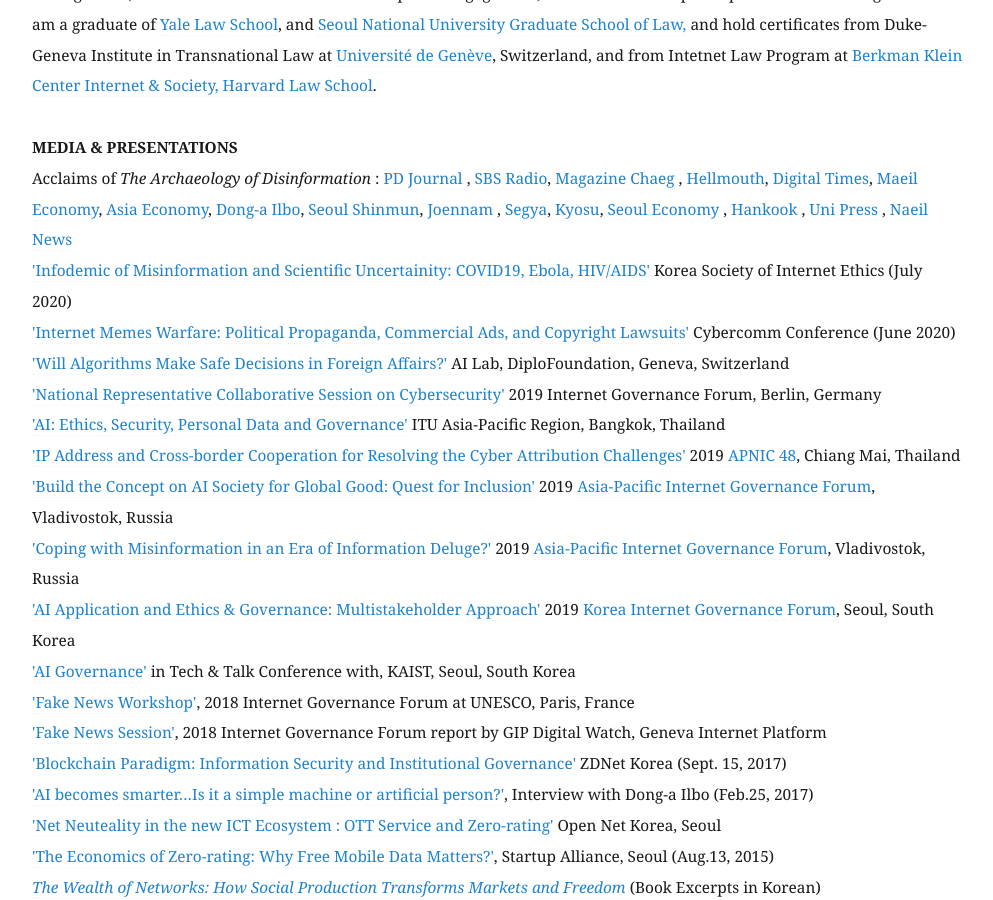
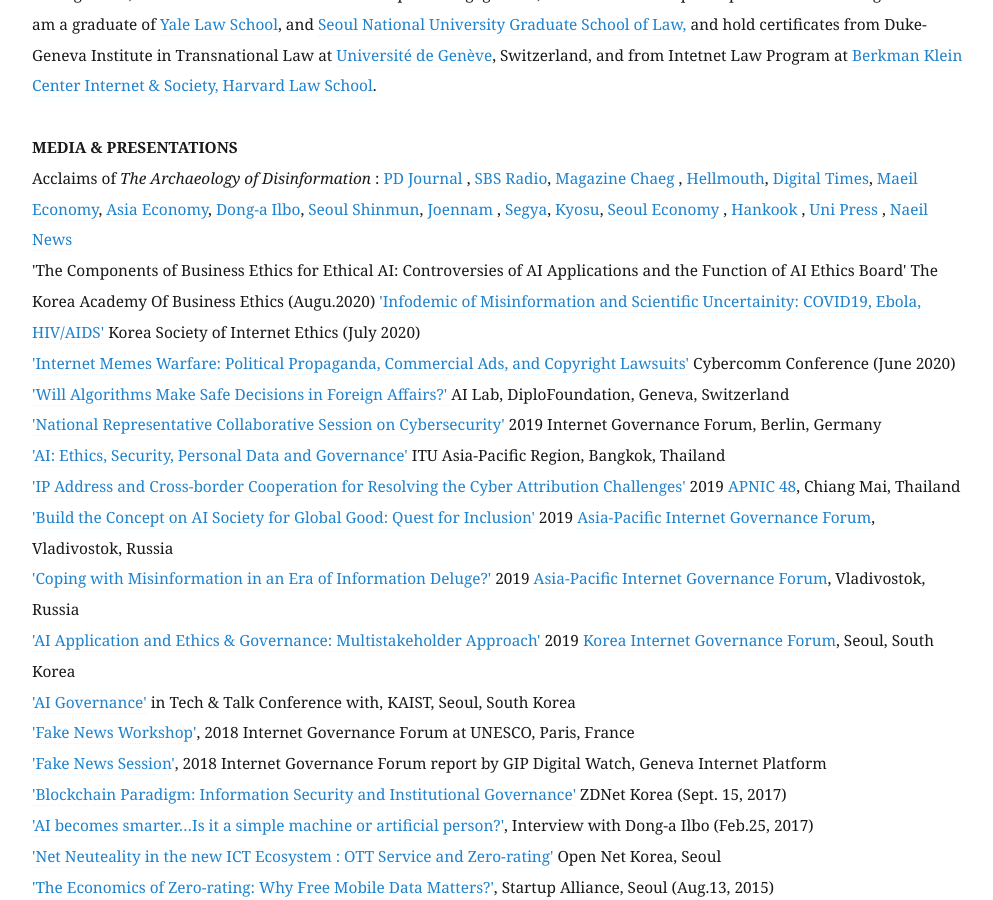
Before and after one commit to eunchangchoi/eunchangchoi.github.io, a Jekyll site: the page built from index.md, in a window 1280 px wide and 900 px high, scrolled down 2014 px. Shown: the whole window, without its empty margins (68-1061 px from the left). Built offline with Jekyll 4.4.1, drawn with Linux system fonts in a browser that asks for light colours.

Commit message:
Update index.md

```diff
--- a/index.md
+++ b/index.md
@@ -33,6 +33,7 @@
 
  <strong> MEDIA & PRESENTATIONS </strong> <br>
  Acclaims of<i> The Archaeology of Disinformation </i>:<a href="https://www.pdjournal.com/news/articleView.html?idxno=71119"> PD Journal </a>, <a href="http://radio.sbs.co.kr/gorealra/player/?podId=P0000000874&vodId=V0000328499"> SBS Radio</a>, <a href="https://bit.ly/3aVFA4z"> Magazine Chaeg </a>, <a href="https://www.youtube.com/watch?v=MpeoOBXadZ8&feature=youtu.be&t=241"> Hellmouth</a>, <a href="http://www.dt.co.kr/contents.html?article_no=2020030302103869061001"> Digital Times</a>, <a href="https://www.mk.co.kr/news/culture/view/2020/02/155878"> Maeil Economy</a>, <a href="https://www.asiae.co.kr/article/2020022811050161321&mobile=Y"> Asia Economy</a>, <a href="http://www.donga.com/news/article/all/20200216/99724450/1"> Dong-a Ilbo</a>, <a href="https://www.seoul.co.kr/news/newsView.php?id=20200313020005&wlog_tag3=naver">Seoul Shinmun</a>,<a href="https://www.jnilbo.com/2020/02/20/2020022015101829561/"> Joennam </a>, <a href="http://www.segye.com/newsView/20200214510584?OutUrl=naver"> Segya</a>, <a href="https://www.kyosu.net/news/articleView.html?idxno=48054"> Kyosu</a>, <a href="https://www.sedaily.com/NewsVIew/1YYX4ZYYI0"> Seoul Economy </a>, <a href="https://www.hankookilbo.com/News/Read/202002131753026467"> Hankook </a>, <a href="https://www.unipress.co.kr/news/articleView.html?idxno=771"> Uni Press </a>, <a href="https://www.naeil.com/news_view/?id_art=341418"> Naeil News </a> <br>
+'The Components of Business Ethics for Ethical AI: Controversies of AI Applications and the Function of AI Ethics Board' The Korea Academy Of Business Ethics (Augu.2020)
 <a href="https://youtu.be/UE72pdH8kBU"> 'Infodemic of Misinformation and Scientific Uncertainity: COVID19, Ebola, HIV/AIDS'</a> Korea Society of Internet Ethics (July 2020)<br>
 <a href="https://www.slideshare.net/EunChangChoi/internet-meme-warfare-political-propaganda-commercial-ads-copyright-lawsuits"> 'Internet Memes Warfare: Political Propaganda, Commercial Ads, and Copyright Lawsuits'</a> Cybercomm Conference (June 2020)<br>
 <a href="https://www.diplomacy.edu/blog/will-algorithms-make-safe-decisions-foreign-affairs">'Will Algorithms Make Safe Decisions in Foreign Affairs?' </a> AI Lab, DiploFoundation, Geneva, Switzerland <br>
```
